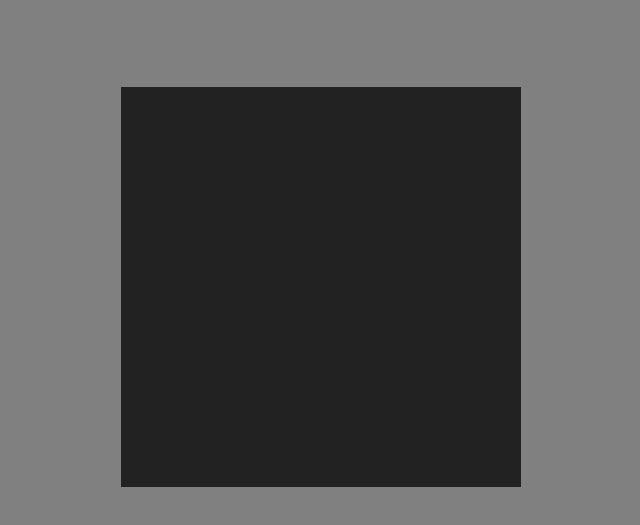
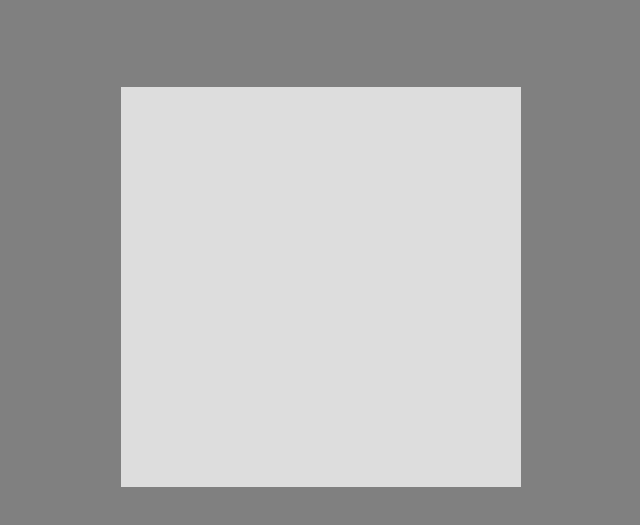
Before and after one commit to MaximLutay/qualium, a website: page source/index.html in a window 1280 px wide. Shown: the part 113-638 px from the top of the page, without its empty margins (319-959 px from the left). Drawn offline with Linux system fonts and the light colour scheme.

Commit message:
Update style.css

```diff
--- a/source/style.css
+++ b/source/style.css
@@ -9,7 +9,7 @@ body{
 position: absolute;
 width: 400px;
 height:400px;
-background-color: #222;
+background-color: #ddd;
 overflow: hidden;
 z-index: 2;}
 
```
